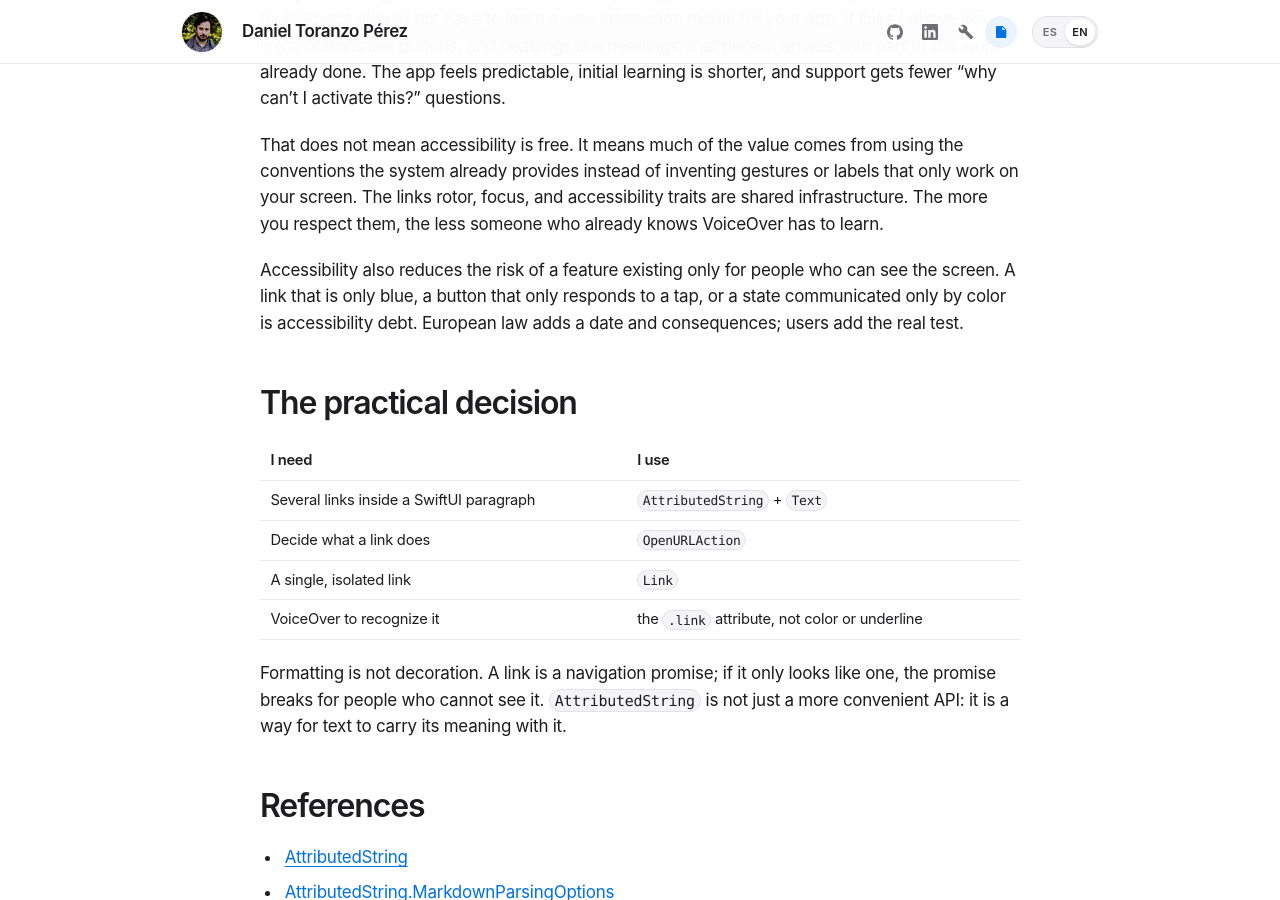
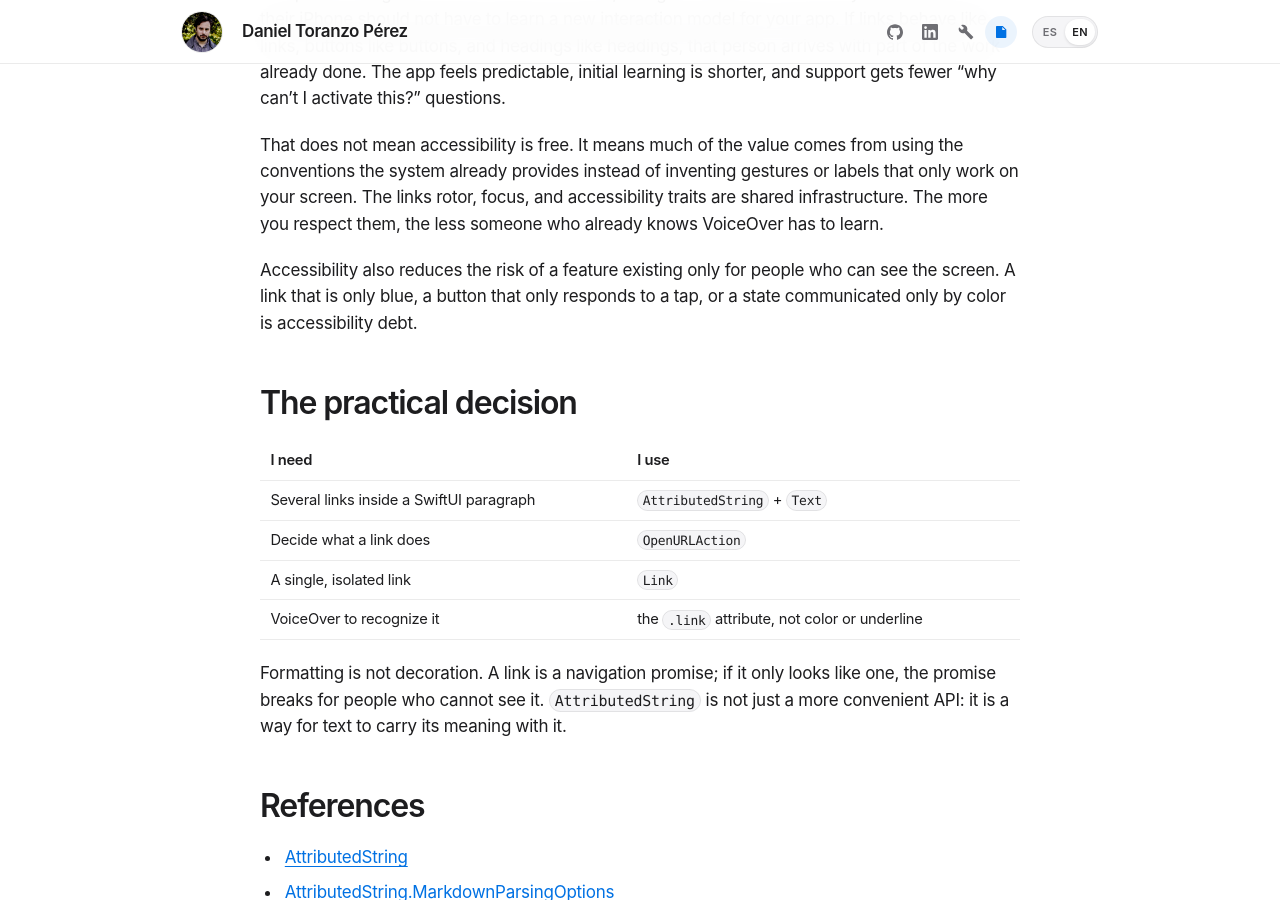
Before and after one commit to obocat/daniel_toranzo_perez, a Jekyll site: the page built from _posts/2026-11-19-attributedstring-enlaces-voiceover.markdown, in a window 1280 px wide and 900 px high, scrolled down 5079 px. Built offline with Jekyll 4.4.1, drawn with Linux system fonts in a browser that asks for light colours.

Commit message:
docs: trim accessibility closing line (#37)

```diff
--- a/_posts/2026-11-19-attributedstring-enlaces-voiceover.markdown
+++ b/_posts/2026-11-19-attributedstring-enlaces-voiceover.markdown
@@ -138,7 +138,7 @@ Pero el argumento práctico es anterior a la norma. Una persona que ya usa Voice
 
 Eso no significa que la accesibilidad sea gratis. Significa que gran parte del valor está en usar las convenciones que el sistema ya ofrece, en lugar de inventar gestos o etiquetas que solo funcionan en tu pantalla. El rotor de enlaces, el foco y los rasgos de accesibilidad son infraestructura compartida. Cuanto más se respetan, menos tiene que aprender quien ya conoce VoiceOver.
 
-La accesibilidad también reduce el riesgo de que una función exista solo para quien ve la pantalla. Un enlace que solo es azul, un botón que solo responde a un tap o un estado que solo se comunica por color son deuda de accesibilidad. La norma europea pone fecha y consecuencias; las personas usuarias ponen la prueba real.
+La accesibilidad también reduce el riesgo de que una función exista solo para quien ve la pantalla. Un enlace que solo es azul, un botón que solo responde a un tap o un estado que solo se comunica por color son deuda de accesibilidad.
 
 ## La decisión práctica
 
@@ -292,7 +292,7 @@ The practical argument comes before the law, though. Someone who already uses Vo
 
 That does not mean accessibility is free. It means much of the value comes from using the conventions the system already provides instead of inventing gestures or labels that only work on your screen. The links rotor, focus, and accessibility traits are shared infrastructure. The more you respect them, the less someone who already knows VoiceOver has to learn.
 
-Accessibility also reduces the risk of a feature existing only for people who can see the screen. A link that is only blue, a button that only responds to a tap, or a state communicated only by color is accessibility debt. European law adds a date and consequences; users add the real test.
+Accessibility also reduces the risk of a feature existing only for people who can see the screen. A link that is only blue, a button that only responds to a tap, or a state communicated only by color is accessibility debt.
 
 ## The practical decision
 
```
